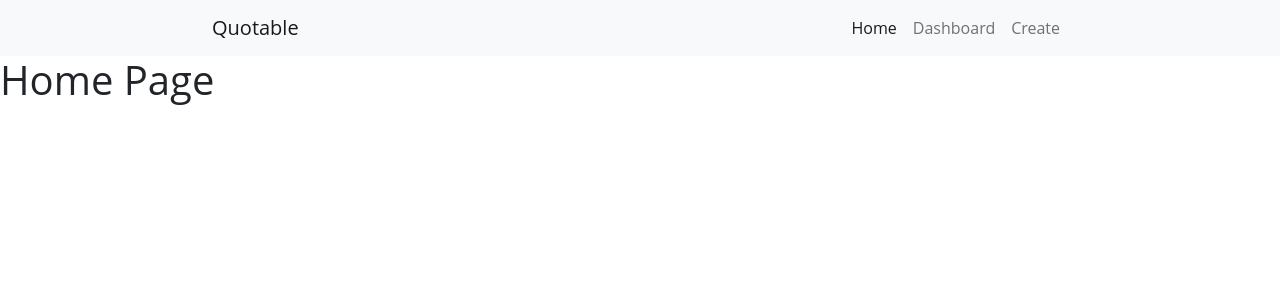
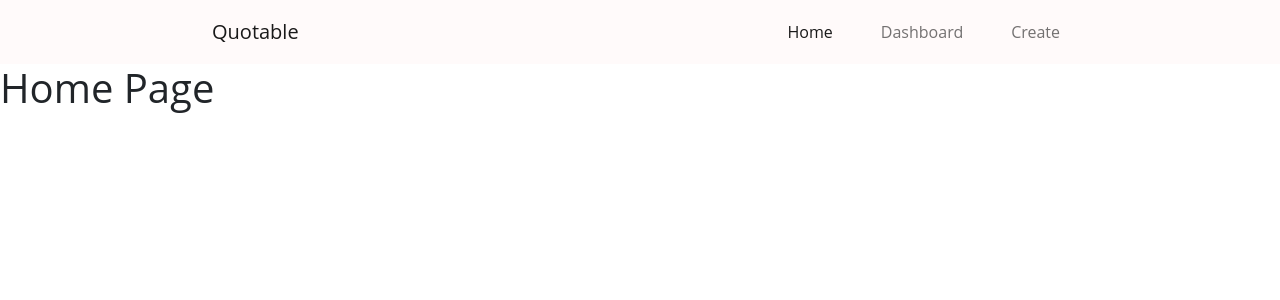
Before and after one commit to SLuo490/quotable, a React (Create React App) app in the folder client/: page / in a window 1280 px wide. Shown: the top 300 px of the page. Built offline with nearby package versions, Linux system fonts and the light colour scheme.

Commit message:
style navbar

```diff
--- a/client/src/App.css
+++ b/client/src/App.css
@@ -1,3 +1,8 @@
+:root {
+  --snowWhite: #fffafa;
+  --limeGreen: #adff45;
+}
+
 * {
   font-family: 'Open Sans', sans-serif;
 }
--- a/client/src/components/Nav.js
+++ b/client/src/components/Nav.js
@@ -1,8 +1,10 @@
+import '../styles/nav.css';
+
 export default function Nav() {
   return (
-    <nav className='navbar navbar-expand-lg navbar-light bg-light'>
-      <div className='container-fluid'>
-        <a className='navbar-brand' style={{ marginLeft: 200 }} href='/'>
+    <nav className='navbar navbar-expand-lg navbar-light bg-snowWhite'>
+      <div className='container-fluid py-1'>
+        <a className='navbar-brand ml-200' href='/'>
           Quotable
         </a>
         <button
@@ -17,16 +19,13 @@ export default function Nav() {
           <span className='navbar-toggler-icon'></span>
         </button>
         <div className='collapse navbar-collapse' id='navbarSupportedContent'>
-          <ul
-            className='navbar-nav ms-auto mb-2 mb-lg-0'
-            style={{ marginRight: 200 }}
-          >
-            <li className='nav-item'>
+          <ul className='navbar-nav ms-auto mb-2 mb-lg-0 mr-200'>
+            <li className='nav-item pr-32'>
               <a className='nav-link active' aria-current='page' href='/'>
                 Home
               </a>
             </li>
-            <li className='nav-item'>
+            <li className='nav-item pr-32'>
               <a className='nav-link' href='/dashboard'>
                 Dashboard
               </a>
--- /dev/null
+++ b/client/src/styles/nav.css
@@ -0,0 +1,29 @@
+:root {
+  --snowWhite: #fffafa;
+  --limeGreen: #adff45;
+}
+
+.ml-200 {
+  margin-left: 200px;
+}
+
+.mr-200 {
+  margin-right: 200px;
+}
+
+.bg-snowWhite {
+  background-color: var(--snowWhite);
+}
+
+.text-limeGreen {
+  color: var(--limeGreen);
+}
+
+.pr-32 {
+  padding-right: 32px;
+}
+
+.nav-link:hover {
+  text-decoration: underline;
+  color: var(--limeGreen) !important;
+}
```
